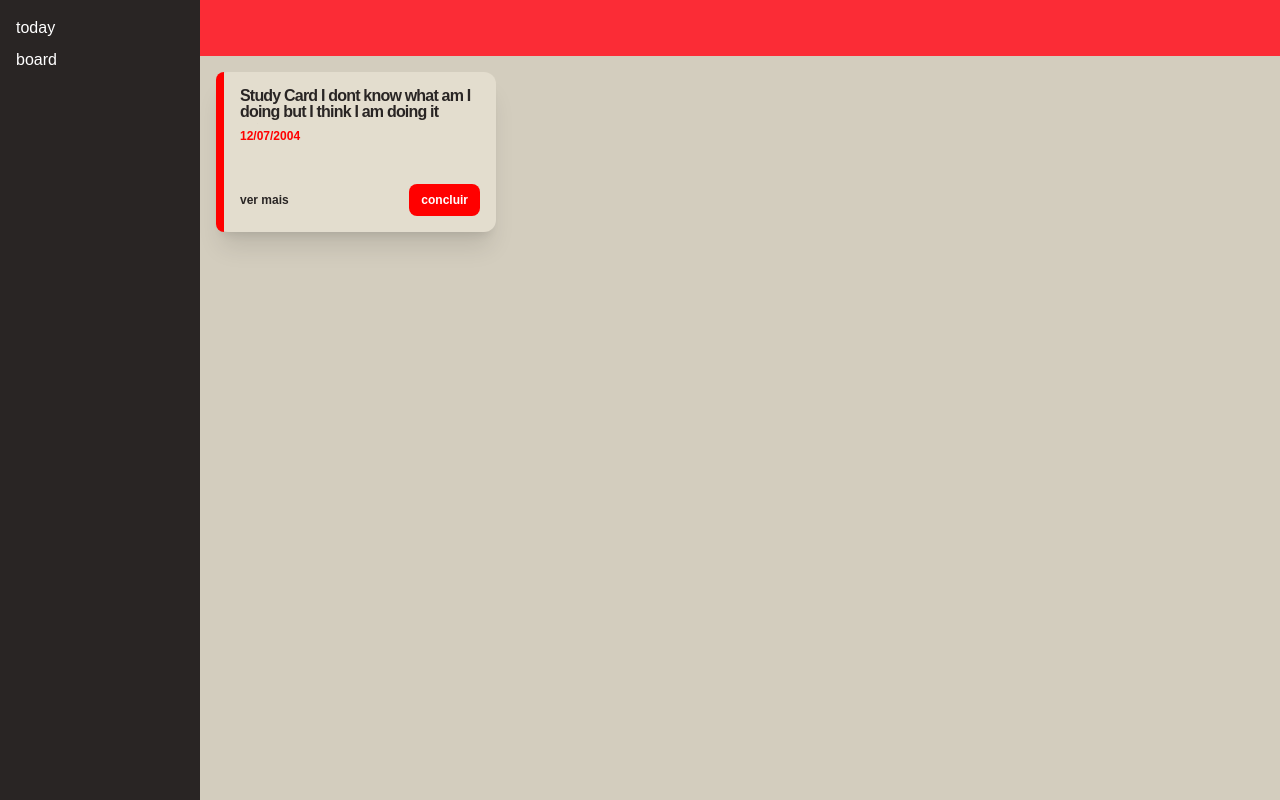
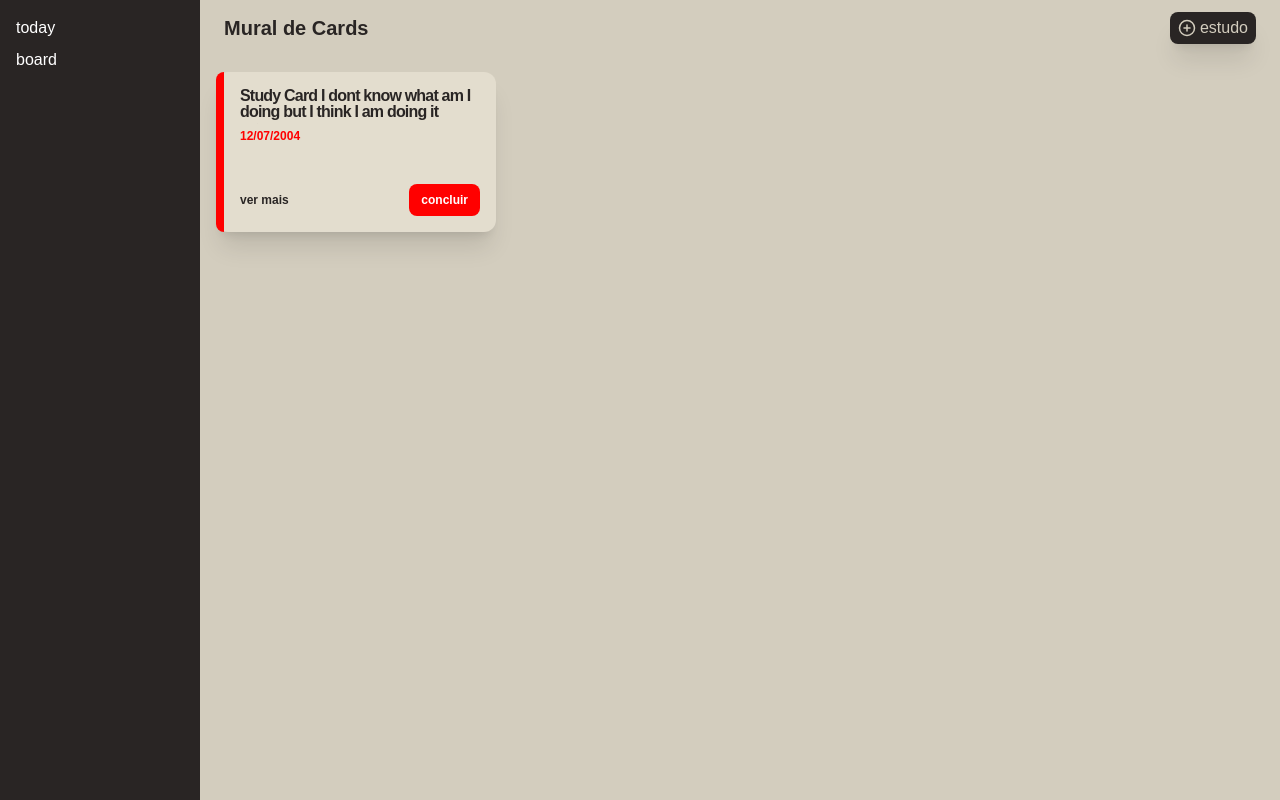
Before and after one commit to kelsmartins/my-projeto-studyo, a Next.js app: page /board in a window 1280 px wide. Built offline with nearby package versions, Linux system fonts and the light colour scheme.

Commit message:
Board Header

```diff
--- a/src/app/board/page.tsx
+++ b/src/app/board/page.tsx
@@ -1,19 +1,43 @@
 'use client';
+import { FakeChat } from "@/src/components/chat/FakeChat";
 import { StudyCard } from "@/src/components/studycard/StudyCard";
-import { StudyDetails } from "@/src/components/studycard/StudyDetails";
+import { PlusCircle } from "lucide-react";
+import { useState } from "react";
 
 
 export default function Board() {
+
+  const [showFakeChat, setShowFakeChat] = useState(false);
+
+  function handleShowFakeChat(){
+    setShowFakeChat(!showFakeChat)
+  }
+
   return (
     <div className="flex flex-col justify-between min-h-screen bg-[#D3CDBE]">
 
-        <div className="w-full h-14 bg-red-500">
+        <div className="w-full h-14 p-6 flex items-center justify-between text-[#292524]">
+
+          <h2 className=" font-bold text-xl">
+            Mural de Cards
+          </h2>
+
+          <button
+          className="flex items-center justify-center gap-1 px-2 py-1 bg-[#292524] rounded-lg text-[#D3CDBE] shadow-xl"
+          onClick={handleShowFakeChat}>
+            <PlusCircle size={18} className=" font-bold"/>
+            estudo
+          </button>
+
+          {showFakeChat &&
+            <FakeChat handleShowFakeChat={handleShowFakeChat} />
+          }
 
         </div>
 
-        <div className="flex-1 p-4">
+        <ul className="flex-1 p-4">
             <StudyCard />
-        </div>
+        </ul>
     </div>
   );
 }
```
